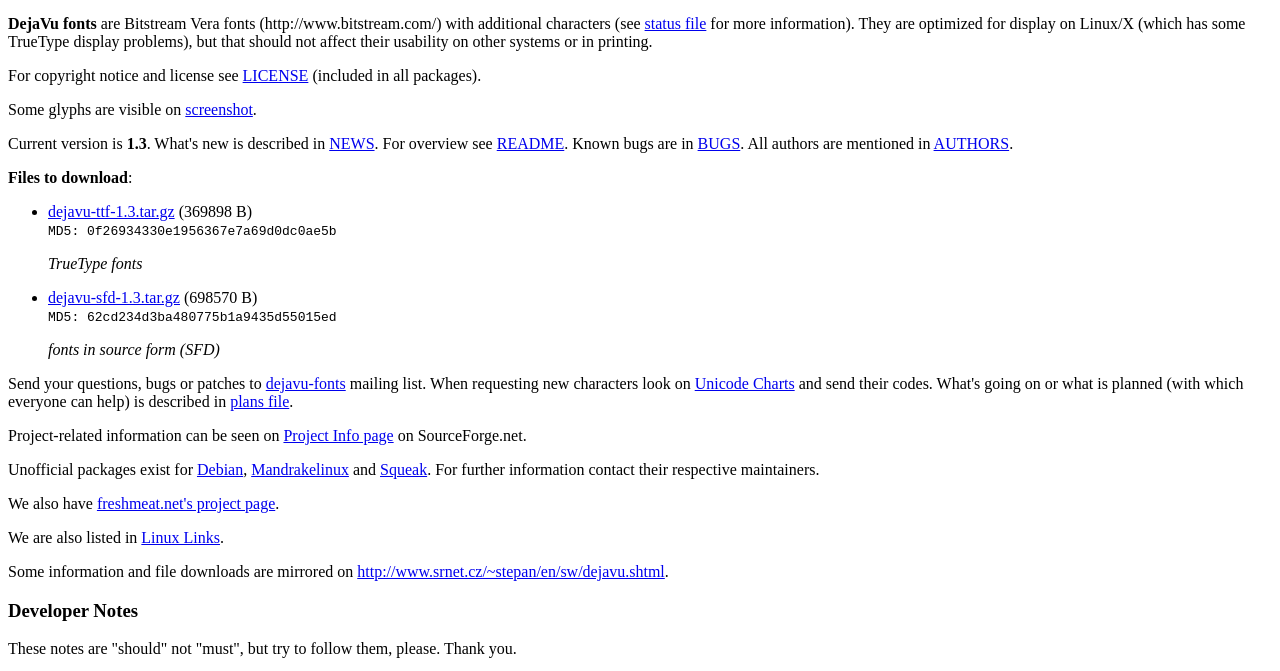
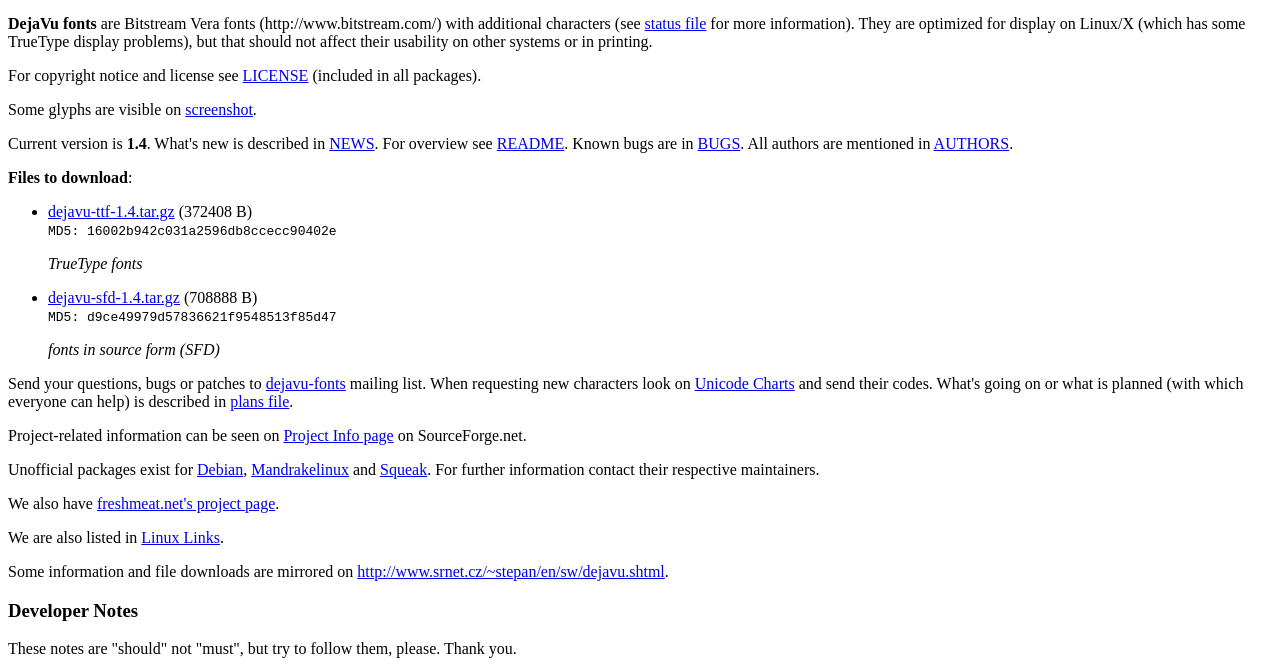
Before and after one commit to dejavu-fonts/dejavu-fonts, a plain HTML site: page dejavu-web/index.html in a window 1280 px wide. Shown: the part 50-721 px from the top of the page. Drawn offline with Linux system fonts and the light colour scheme.

Commit message:
update for version 1.4

```diff
--- a/dejavu-web/index.html
+++ b/dejavu-web/index.html
@@ -33,7 +33,7 @@
       Some glyphs are visible on <a href="dejavu.png">screenshot</a>.
     </p>
     <p>
-      Current version is <b>1.3</b>.
+      Current version is <b>1.4</b>.
       What's new is described in <a href="NEWS">NEWS</a>.
       For overview see <a href="README">README</a>.
       Known bugs are in <a href="BUGS">BUGS</a>.
@@ -41,14 +41,14 @@
     </p>
     <p><b>Files to download</b>: </p>
 <ul>
-<li><a href="http://prdownloads.sourceforge.net/dejavu/dejavu-ttf-1.3.tar.gz?download">dejavu-ttf-1.3.tar.gz</a> (369898 B)<br/>
-<tt>MD5: 0f26934330e1956367e7a69d0dc0ae5b<br/></tt>
+<li><a href="http://prdownloads.sourceforge.net/dejavu/dejavu-ttf-1.4.tar.gz?download">dejavu-ttf-1.4.tar.gz</a> (372408 B)<br/>
+<tt>MD5: 16002b942c031a2596db8ccecc90402e<br/></tt>
 <p class="description">
 TrueType fonts
 </p>
 </li>
-<li><a href="http://prdownloads.sourceforge.net/dejavu/dejavu-sfd-1.3.tar.gz?download">dejavu-sfd-1.3.tar.gz</a> (698570 B)<br/>
-<tt>MD5: 62cd234d3ba480775b1a9435d55015ed<br/></tt>
+<li><a href="http://prdownloads.sourceforge.net/dejavu/dejavu-sfd-1.4.tar.gz?download">dejavu-sfd-1.4.tar.gz</a> (708888 B)<br/>
+<tt>MD5: d9ce49979d57836621f9548513f85d47<br/></tt>
 <p class="description">
 fonts in source form (SFD)
 </p>
```
Also changed, not shown: dejavu-web/plans.txt.
